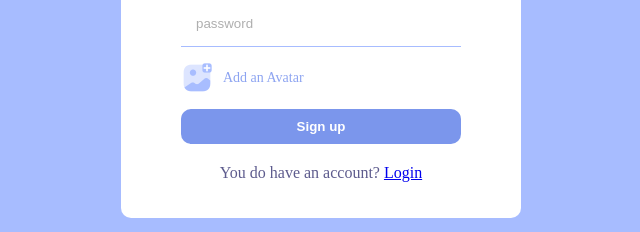
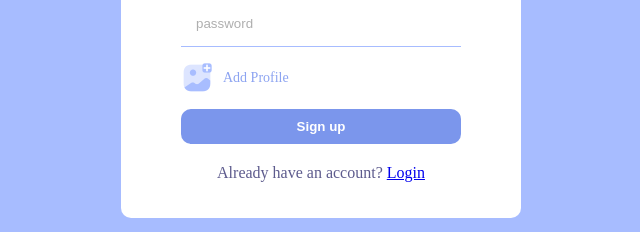
Before and after one commit to ashutosh2712/ChatApp-LIVE, a React (Vite) app: page /register in a window 1280 px wide. Shown: the part 394-626 px from the top of the page, without its empty margins (319-959 px from the left). Built offline with nearby package versions, Linux system fonts and the light colour scheme; no server answers.

Commit message:
Error messages change and code cleaning

```diff
--- a/src/components/Navbar.jsx
+++ b/src/components/Navbar.jsx
@@ -1,5 +1,4 @@
 import React, { useContext } from 'react'
-import profile from '../assets/profile.jpg'
 import { signOut } from 'firebase/auth';
 import { auth } from '../firebase';
 import { AuthContext } from '../context/AuthContext';
--- a/src/components/Search.jsx
+++ b/src/components/Search.jsx
@@ -67,7 +67,7 @@ const Search = () => {
         <div className="search-form">
             <input type="text" placeholder='Find user..' onKeyDown={handleKey} onChange={(e) => setUsername(e.target.value)} value={username}/>
         </div>
-            {err && <span style={{color:"red"}}>*User Not Found</span>}
+            {err && <span style={{color:"red"}}>*User not found</span>}
             {user && <div className="user-chat" onClick={handleSelect}>
                 <img src={user.photoURL} alt="" />
                 <div className="userChatInfo">
--- a/src/pages/Login.jsx
+++ b/src/pages/Login.jsx
@@ -29,9 +29,9 @@ const Register = () => {
                 <input type="email" placeholder='email'/>
                 <input type="password" placeholder='password'/>
                 <button>Login</button>
-                {err && <span style={{color:"red"}}> Something went wrong</span>}
+                {err && <span style={{color:"red"}}> *Email id or password incorrect</span>}
             </form>
-            <p>Dont have an account? <Link to="/register">Sign in</Link></p>
+            <p>Don't have an account? <Link to="/register">Register</Link></p>
         </div>
         </div>
   )
--- a/src/pages/Register.jsx
+++ b/src/pages/Register.jsx
@@ -61,11 +61,11 @@ const Register = () => {
                 <input type="password" placeholder='password'/>
                 <input type="file" id='file'/>
                 <label htmlFor="file"><img src={Add} alt="Add User" />
-                <span>Add an Avatar</span></label>
+                <span>Add Profile</span></label>
                 <button>Sign up</button>
-                {err && <span style={{color:"red"}}> *Something went wrong</span>}
+                {err && <span style={{color:"red"}}> *Somthing missing</span>}
             </form>
-            <p>You do have an account? <Link to="/login">Login</Link></p>
+            <p>Already have an account? <Link to="/login">Login</Link></p>
         </div>
         </div>
   )
```
